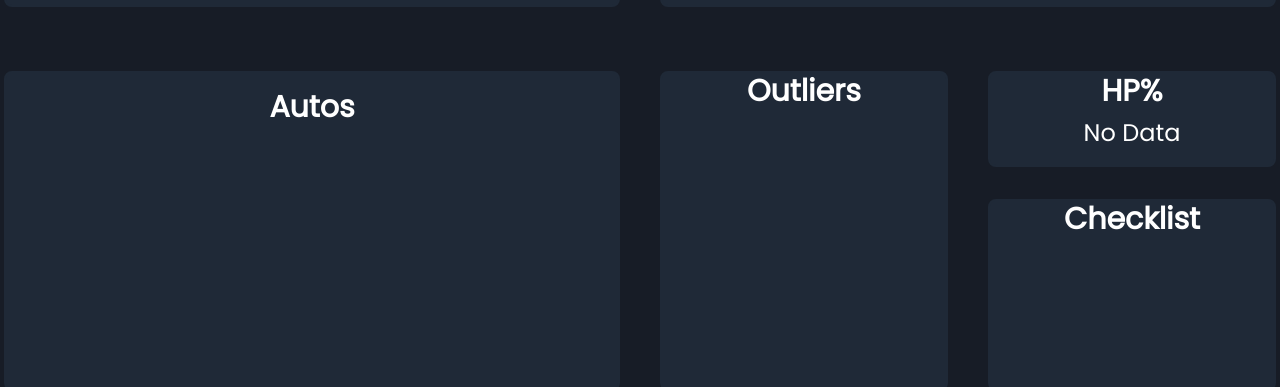
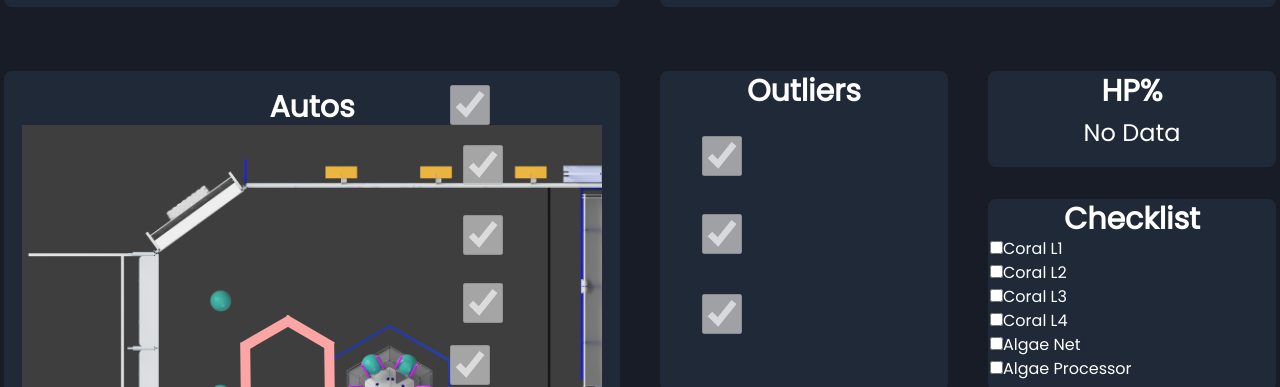
Before and after one commit to ThePotatoArchivist/scouting-app-2025, a React (Vite) app in the folder client/: page /recon in a window 1280 px wide. Shown: the part 565-952 px from the top of the page. Built offline with nearby package versions, Linux system fonts and the light colour scheme; no server answers.

Commit message:
Recon Auto Box

```diff
--- a/client/src/apps/recon/ReconApp.tsx
+++ b/client/src/apps/recon/ReconApp.tsx
@@ -9,9 +9,12 @@ import { useEffect, useState } from 'react';
 import { MaterialSymbol } from 'react-material-symbols';
 import TeamDropdown from '../../components/TeamDropdown';
 import scheduleJson from '../../assets/matchSchedule.json';
+import { RobotPosition } from 'requests';
 
 import BarChartWIP from './components/BarchartWIP';
+import CheckBoxRecon from './components/CheckDisplayRecon';
 import Checkbox from '../../components/Checkbox';
+import CoralReconButton from './components/ReconDisplay';
 
 const schedule = scheduleJson as MatchSchedule;
 
@@ -45,6 +48,14 @@ function ReconApp() {
     const [matchNumber, setMatchNumber] = useState<number>();
     const [teams, setTeams] = useState<(number | undefined)[]>([undefined]);
     const [teamNumber, setTeamNumber] = useState(Number);
+    const [handleCheck ] = useState(false);
+    const [robotPosition, setRobotPosition] = useState<RobotPosition>();
+
+
+    const blueAlliance = (
+        ['blue_1', 'blue_2', 'blue_3'] as (string | undefined)[]
+    ).includes(robotPosition);
+
 
     useEffect(() => {
         if (!matchNumber) return;
@@ -105,8 +116,55 @@ function ReconApp() {
                         <BarChartWIP></BarChartWIP>
                     </div>
 
-                <div className='mt-6 h-80 w-full col-span-2 items-center rounded-lg border-2 border-gray-800 bg-gray-800 p-4'>
+                <div className='mt-6 h-fit w-full col-span-2 items-center rounded-lg border-2 border-gray-800 bg-gray-800 p-4'>
                     <h3 className='text-3xl font-bold text-center'>Autos</h3>
+                    <img src='bluesidematch.png'>
+                    </img>
+                    <CheckBoxRecon
+                    read-only
+                    className={`bottom-[50px] right-[777px] absolute z-20 h-10 w-10 overflow-hidden rounded-full text-left`}>
+                    </CheckBoxRecon>
+                    <CheckBoxRecon
+                    read-only
+                    className={`bottom-[-20px] right-[777px] absolute z-20 h-10 w-10 overflow-hidden rounded-full text-left`}>
+                    </CheckBoxRecon>
+                    <CheckBoxRecon
+                    read-only
+                    className={`bottom-[-88px] right-[777px] absolute z-20 h-10 w-10 overflow-hidden rounded-full text-left`}>
+                    </CheckBoxRecon>
+                    <CheckBoxRecon
+                    read-only
+                    className={`bottom-[110px] right-[790px] absolute z-20 h-10 w-10 overflow-hidden rounded-full text-left`}>
+                    </CheckBoxRecon>
+                    <CheckBoxRecon
+                    read-only
+                    className={`bottom-[-150px] right-[790px] absolute z-20 h-10 w-10 overflow-hidden rounded-full text-left`}>
+                    </CheckBoxRecon>
+                    <CheckBoxRecon
+                    read-only
+                    className={`bottom-[59px] right-[538px] absolute z-20 h-10 w-10 overflow-hidden rounded-full text-left`}>
+                    </CheckBoxRecon>
+                    <CheckBoxRecon
+                    read-only
+                    className={`bottom-[-19px] right-[538px] absolute z-20 h-10 w-10 overflow-hidden rounded-full text-left`}>
+                    </CheckBoxRecon>
+                    <CheckBoxRecon
+                    read-only
+                    className={`bottom-[-99px] right-[538px] absolute z-20 h-10 w-10 overflow-hidden rounded-full text-left`}>
+                    </CheckBoxRecon>
+
+                    <CoralReconButton selectClassName='bg-green-300 absolute left-[281px] top-[893px] h-[10px] w-[55px] rotate-[6.81rad]'
+                    unselectClassName='bg-red-300 absolute left-[281px] top-[893px] h-[10px] w-[55px] rotate-[6.81rad]'></CoralReconButton>
+                    <CoralReconButton selectClassName='bg-green-300 absolute left-[281px] top-[893px] h-[10px] w-[55px] rotate-[6.81rad]'
+                    unselectClassName='bg-red-300 absolute left-[239px] top-[965px] h-[10px] w-[55px] rotate-[6.81rad]'></CoralReconButton>
+                    <CoralReconButton selectClassName='bg-green-300 absolute left-[281px] top-[893px] h-[10px] w-[55px] rotate-[6.81rad]'
+                    unselectClassName='bg-red-300 absolute left-[240px] top-[893px] h-[10px] w-[55px] rotate-[5.76rad]'></CoralReconButton>
+                    <CoralReconButton selectClassName='bg-green-300 absolute left-[281px] top-[893px] h-[10px] w-[55px] rotate-[6.81rad]'
+                    unselectClassName='bg-red-300 absolute left-[280px] top-[965px] h-[10px] w-[55px] rotate-[5.76rad]'></CoralReconButton>
+                    <CoralReconButton selectClassName='bg-green-300 absolute left-[281px] top-[893px] h-[10px] w-[55px] rotate-[6.81rad]'
+                    unselectClassName='bg-red-300 absolute left-[218px] top-[930px] h-[10px] w-[55px] rotate-[4.7rad]'></CoralReconButton>
+                    <CoralReconButton selectClassName='bg-green-300 absolute left-[281px] top-[893px] h-[10px] w-[55px] rotate-[6.81rad]'
+                    unselectClassName='bg-red-300 absolute left-[302px] top-[930px] h-[10px] w-[55px] rotate-[4.7rad]'></CoralReconButton>
 
                 </div>
                 <div className='h-80 w-full col-span-1 col-start-3 mt-6 rounded-lg border-2 border-gray-800 bg-gray-800'>
@@ -123,6 +181,17 @@ function ReconApp() {
                 </div>
                 <div className='justify h-48 w-full col-span-1 mt-8 col-start-4 rounded-lg border-2 border-gray-800 bg-gray-800'>
                     <h3 className='text-3xl font-bold text-center'>Checklist</h3>
+                    <Checkbox className='text-center'>Coral L1</Checkbox>
+                    <br/>
+                    <Checkbox className='text-center'>Coral L2</Checkbox>
+                    <br/>
+                    <Checkbox className='text-center'>Coral L3</Checkbox>
+                    <br/>
+                    <Checkbox className='text-center'>Coral L4</Checkbox>
+                    <br/>
+                    <Checkbox className='text-center'>Algae Net</Checkbox>
+                    <br/>
+                    <Checkbox className='text-center'>Algae Processor</Checkbox>
                 </div>
                 </div>
 
--- /dev/null
+++ b/client/src/apps/recon/components/CheckDisplayRecon.tsx
@@ -0,0 +1,18 @@
+function CheckBoxRecon ({
+    handleChecked,
+    className
+}:
+{
+    handleChecked?: boolean;
+    className?: string;
+}) {
+    return(
+        <input
+                className={` ${className} absolute text-5xl `}
+                id='one'
+                type="checkbox"
+                disabled
+                checked>
+        </input>
+)}
+export default CheckBoxRecon;
--- /dev/null
+++ b/client/src/apps/recon/components/ReconDisplay.tsx
@@ -0,0 +1,31 @@
+import { useState } from "react";
+
+
+function CoralReconButton({
+    selectClassName,
+    unselectClassName
+}:
+{
+    selectClassName: string;
+    unselectClassName: string;
+}){
+    const [selected, setSelected] = useState(false);
+
+    function handleSelect() {
+        if (selected == false) {
+            setSelected(true);
+        } else {
+            setSelected(false);
+        }
+    }
+
+    return(
+        <button
+            onClick={handleSelect}
+            className={`${selected? selectClassName : unselectClassName}`}
+            disabled={true}
+        />
+    )
+}
+
+export default CoralReconButton;
```
